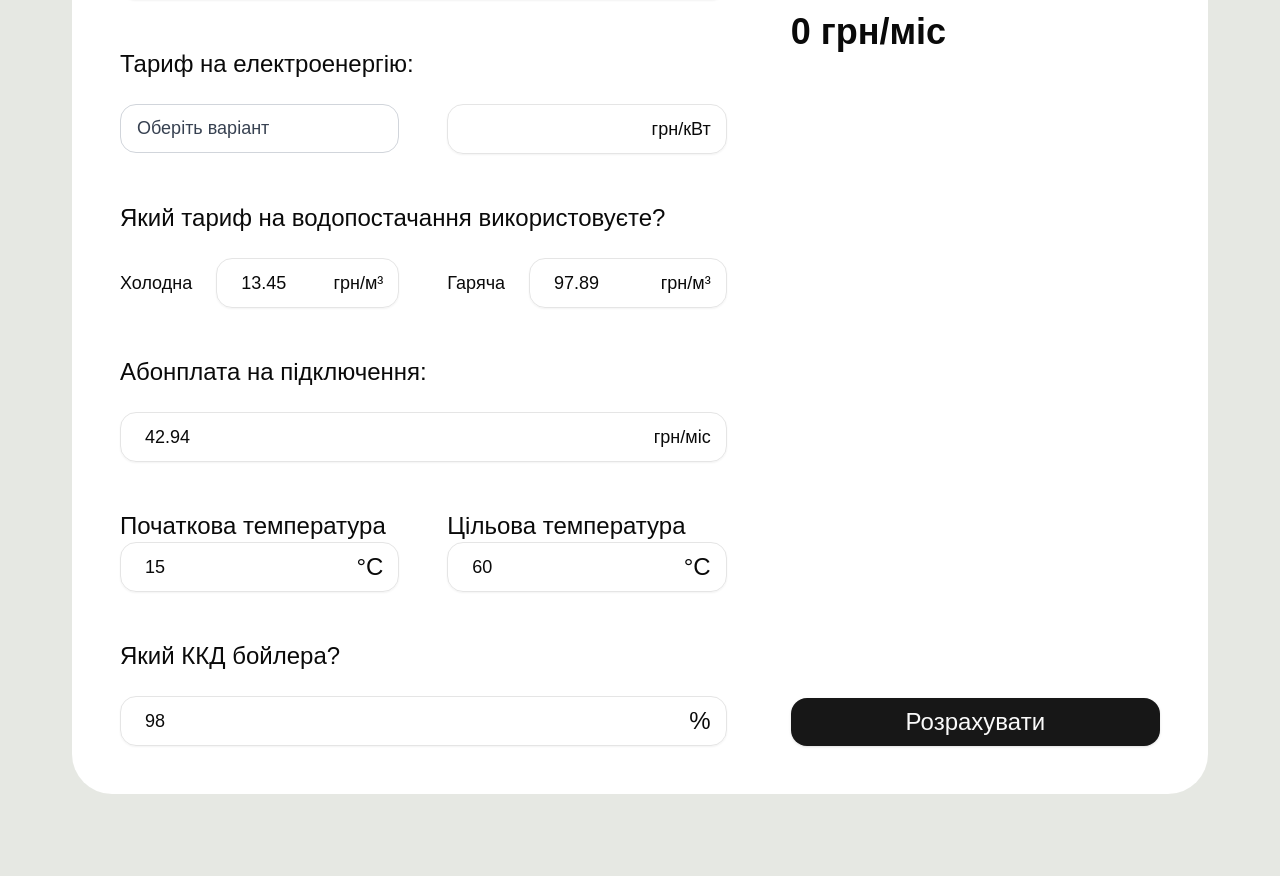
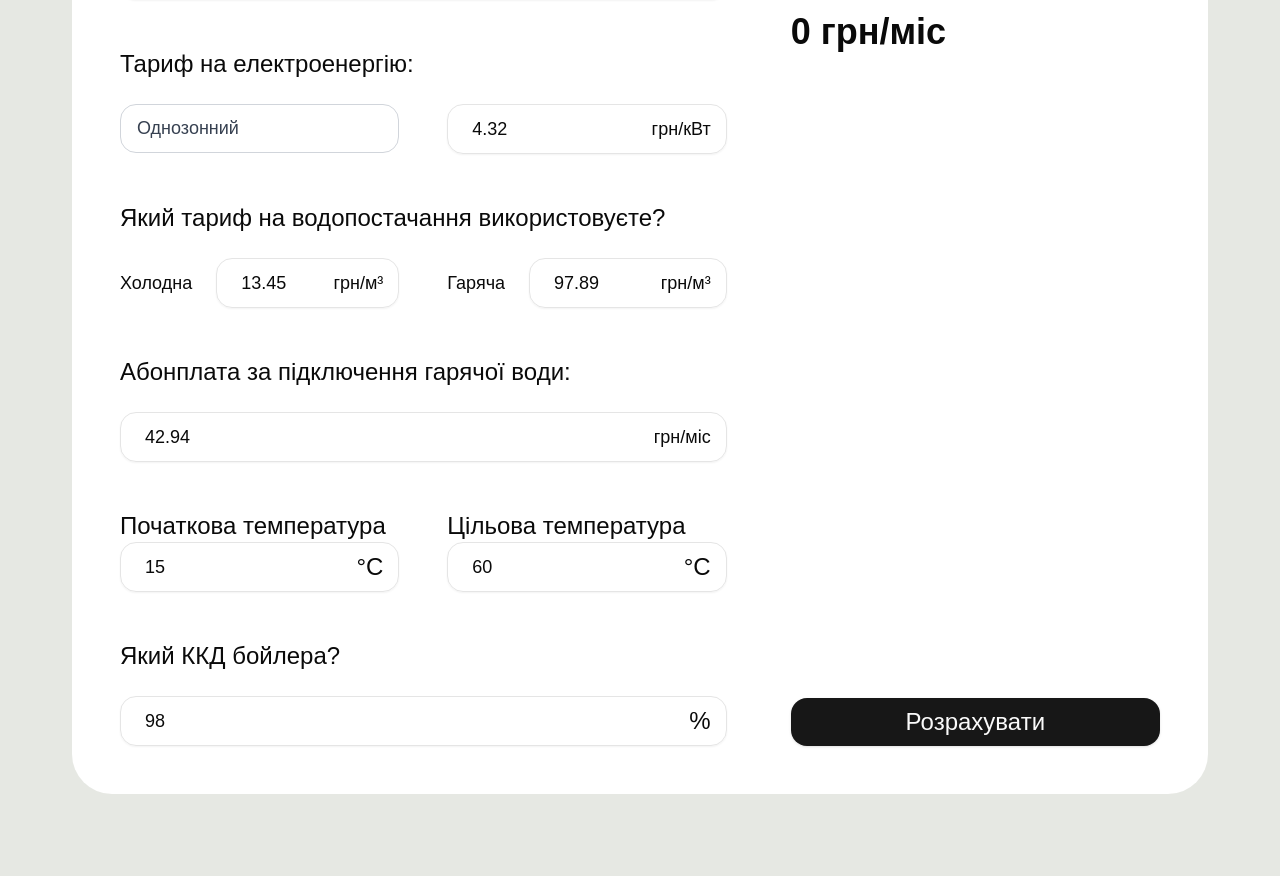
Before and after one commit to smerch88/eCalc, a Next.js app in the folder calc-front/: page / in a window 1280 px wide. Shown: the part 1656-2532 px from the top of the page. Built offline with nearby package versions, Linux system fonts and the light colour scheme.

Commit message:
fix calculations

```diff
--- a/calc-front/components/calculators/BoilerComponent.tsx
+++ b/calc-front/components/calculators/BoilerComponent.tsx
@@ -8,14 +8,12 @@ import { calculateBoilerEnergyConsumption } from "@/lib/calculators";
 
 import cn from "classnames";
 
-// Define types for options
 interface Option {
   value: string;
   label: string;
   tariff: string;
 }
 
-// Define types for form data
 interface FormData {
   waterVolume: string;
   initialTemp: string;
@@ -29,15 +27,15 @@ interface FormData {
   city: string;
 }
 
-// Define types for calculation result
 interface CalculationResult {
   totalCostInUAH: number;
   networkHotWaterCostInUAH: number;
 }
 
 const BoilerComponent = () => {
-  const [selectedCostPerKWh, setSelectedCostPerKWh] = useState<string>("");
-  const [inputValue, setInputValue] = useState<string>("");
+  const [selectedCostPerKWh, setSelectedCostPerKWh] =
+    useState<string>("single-zone");
+  const [inputValue, setInputValue] = useState<string>("4.32");
   const [formData, setFormData] = useState<FormData>({
     waterVolume: "3000",
     initialTemp: "15",
@@ -53,8 +51,8 @@ const BoilerComponent = () => {
   const [result, setResult] = useState<CalculationResult | null>(null);
 
   const options: Option[] = [
-    { value: "single-zone", label: "Однозонний", tariff: "4.08" },
-    { value: "two-zone", label: "Двозонний", tariff: "2.04" },
+    { value: "single-zone", label: "Однозонний", tariff: "4.32" },
+    { value: "two-zone", label: "Двозонний", tariff: "2.16" },
   ];
 
   const handleTariffChange = (
@@ -209,7 +207,9 @@ const BoilerComponent = () => {
           </div>
         </div>
         <div>
-          <label htmlFor="subscriptionFee">Абонплата на підключення:</label>
+          <label htmlFor="subscriptionFee">
+            Абонплата за підключення гарячої води:
+          </label>
           <div className="relative mt-6">
             <Input
               id="subscriptionFee"
```
